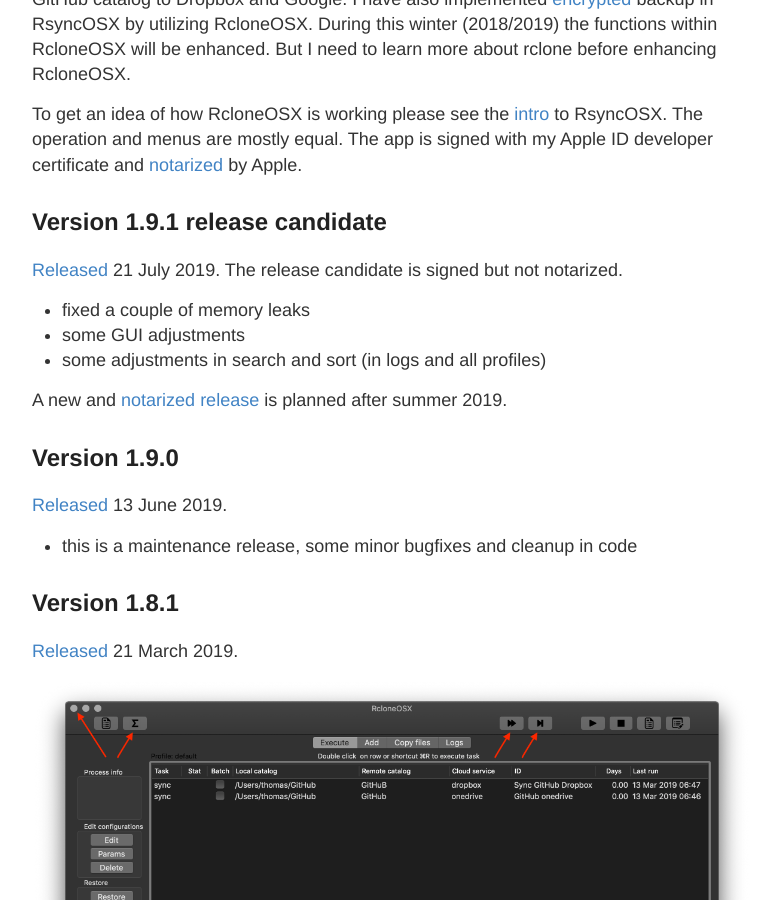
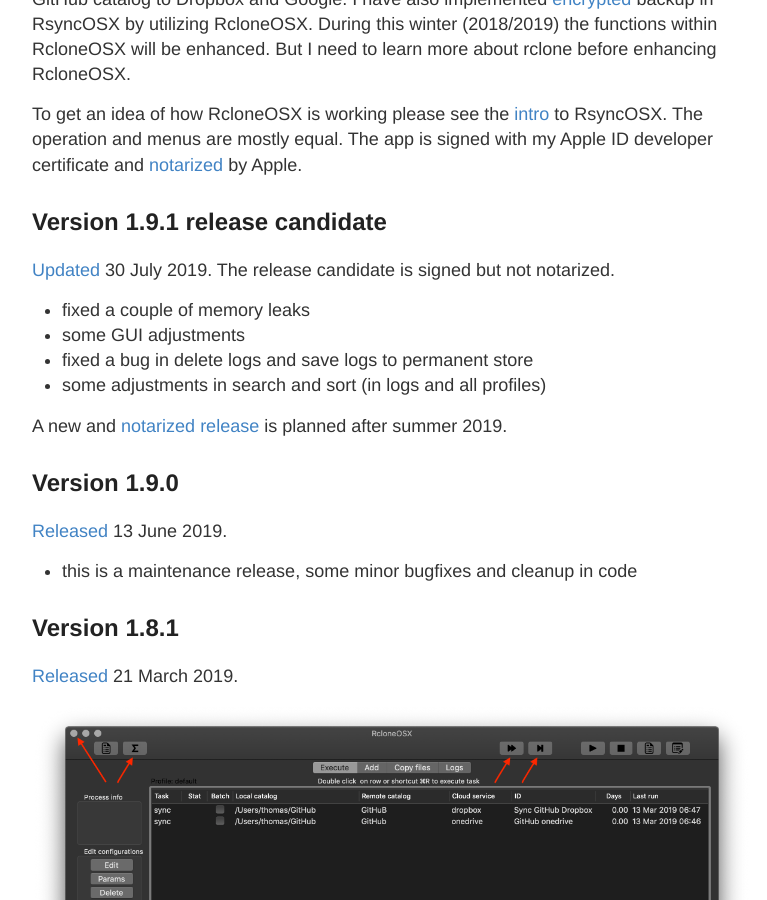
Before and after one commit to d2s/Documentation, a Jekyll site: the page built from _posts/2018-01-01-RcloneChangelog.md, in a window 1280 px wide and 900 px high, scrolled down 475 px. Shown: the whole window, without its empty margins (248-1015 px from the left). Built offline with Jekyll 4.4.1, drawn with Linux system fonts in a browser that asks for light colours.

Commit message:
Update 2018-01-01-RcloneChangelog.md

```diff
--- a/_posts/2018-01-01-RcloneChangelog.md
+++ b/_posts/2018-01-01-RcloneChangelog.md
@@ -13,10 +13,11 @@ To get an idea of how RcloneOSX is working please see the [intro](/Intro) to Rsy
 
 ## Version 1.9.1 release candidate
 
-[Released](https://github.com/rsyncOSX/rcloneosx/releases/tag/v1.9.1) 21 July 2019. The release candidate is signed but not notarized.
+[Updated](https://github.com/rsyncOSX/rcloneosx/releases/tag/v1.9.1) 30 July 2019. The release candidate is signed but not notarized.
 
 - fixed a couple of memory leaks
 - some GUI adjustments
+- fixed a bug in delete logs and save logs to permanent store
 - some adjustments in search and sort (in logs and all profiles)
 
 A new and [notarized release](/Notarized) is planned after summer 2019.
```
